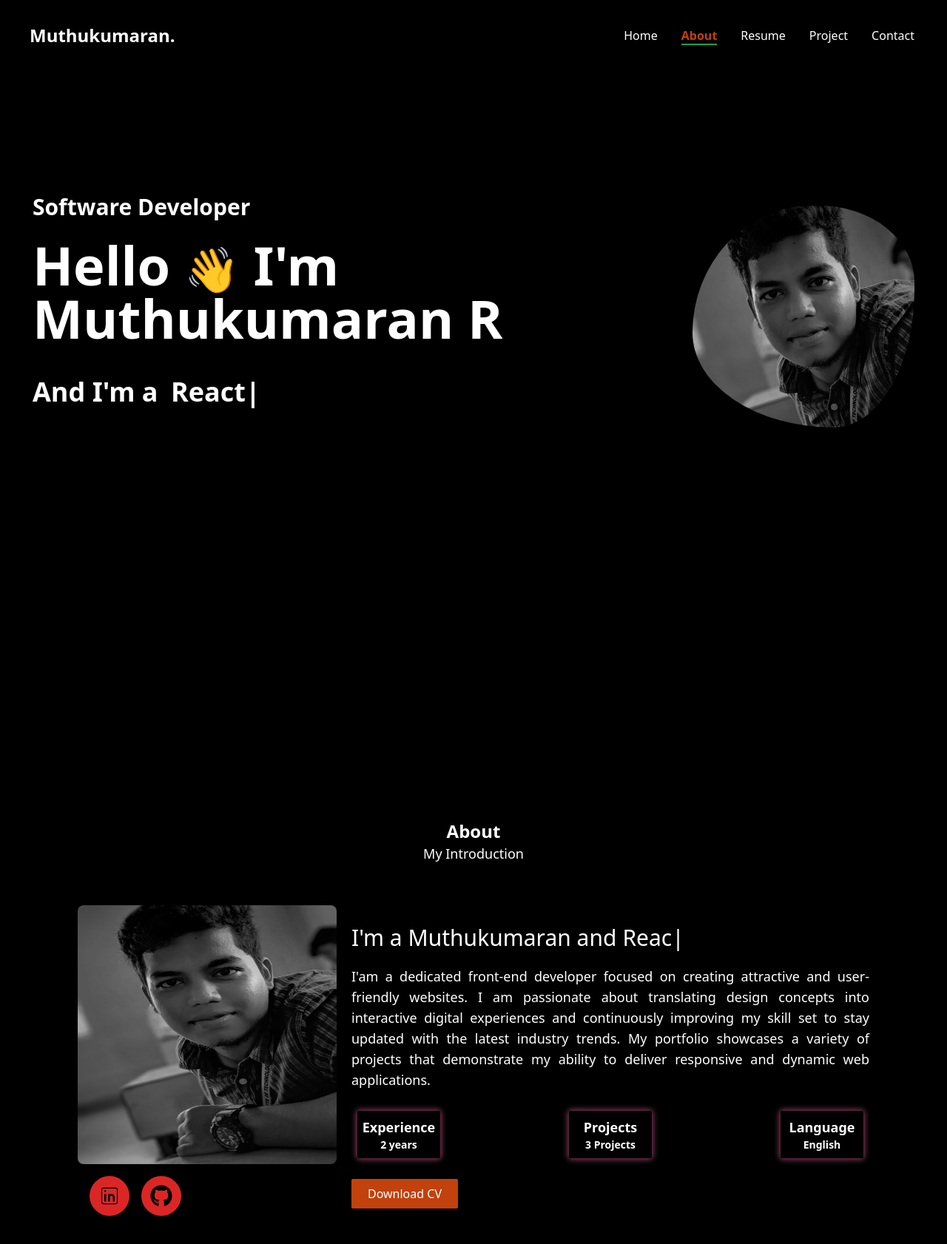
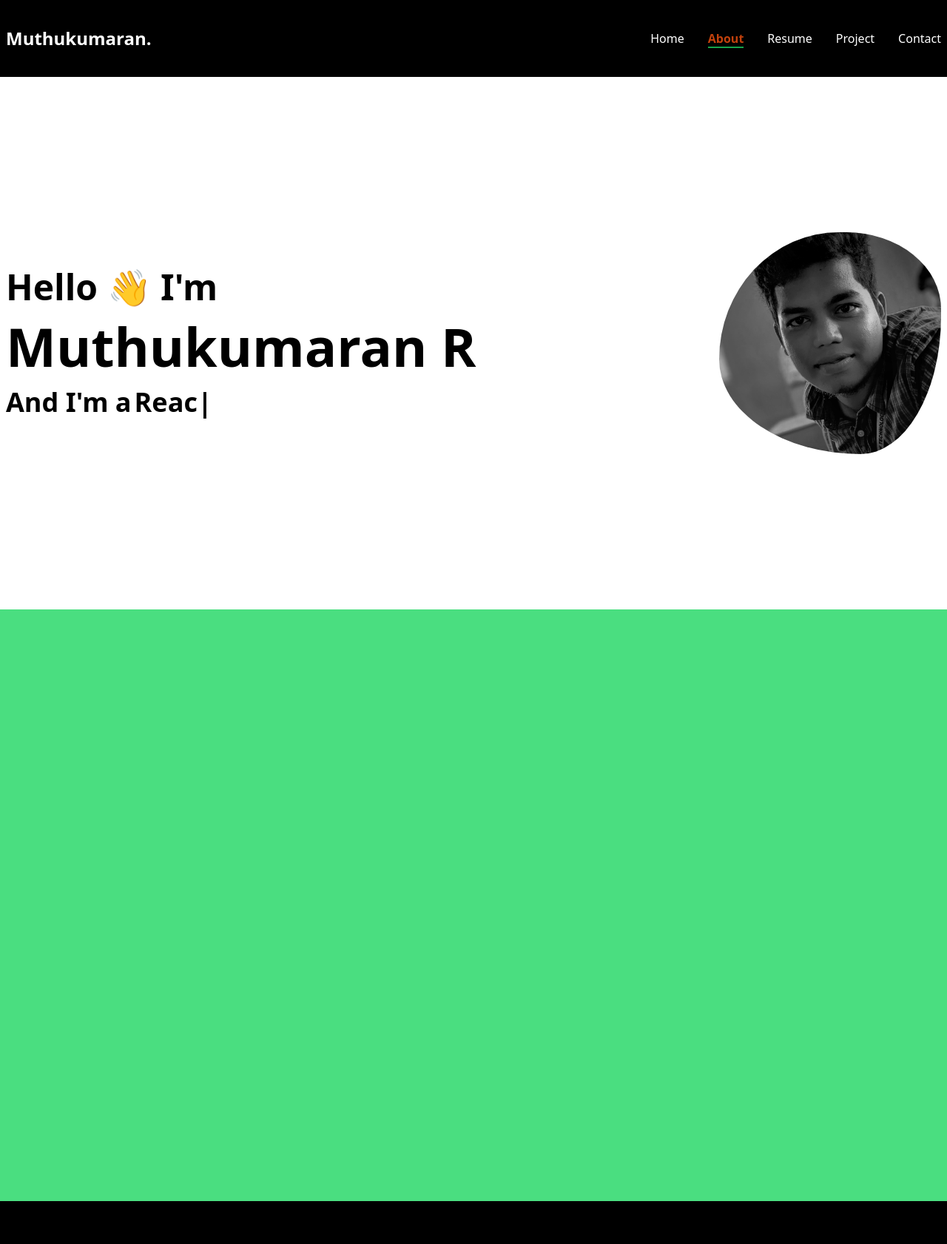
Before and after one commit to muthu050700/Muthukumaran-R-Protfolio, a React (Vite) app: page /about in a window 1280 px wide. Shown: the top 1682 px of the page at 74% size. After the commit the page ends 1624 px from the top, so only its background shows below. Built offline with nearby package versions, Linux system fonts and the light colour scheme.

Commit message:
added header component and home component

```diff
--- a/src/Components/About.jsx
+++ b/src/Components/About.jsx
@@ -4,78 +4,81 @@ import { FaGithub } from "react-icons/fa";
 import SocialIcons from "./SocialIcons";
 const About = () => {
   return (
-    <div className=" text-white h-screen md:flex justify-center flex-col">
-      <div className="flex flex-col justify-center items-center mt-28 m-10">
-        <h1 className="font-bold text-2xl">About</h1>
-        <p className=" font-normal text-lg">My Introduction</p>
-      </div>
-      <div className=" flex flex-col gap-5 justify-between md:items-center md:flex-row md:mt-4 max-w-[1224px] mx-auto px-4">
-        <div className="flex flex-col">
-          <img
-            src="./assets/profile-img.jpeg"
-            alt="img"
-            className="w-[250px] h-[200px] md:w-[350px] md:h-[350px] rounded-lg"
-          />
-          <div className="flex gap-4 m-4 w-full">
-            <SocialIcons text={"LinkedIn"}>
-              <CiLinkedin size={30} className=" cursor-pointer " />
-            </SocialIcons>
-            <SocialIcons text={"Github"}>
-              <FaGithub size={30} className=" cursor-pointer " />
-            </SocialIcons>
-          </div>
-        </div>
-        <div className="flex flex-col justify-center gap-5">
-          <h3 className="lg:text-3xl md:text-2xl text-[18px]">
-            I'm a Muthukumaran and
-            <ReactTyped
-              className="pl-2"
-              strings={["Front-end Developer.", "React Js Developer."]}
-              typeSpeed={40}
-              backSpeed={50}
-              loop
-            />
-          </h3>
-          <p className="text-justify md:w-[700px] text-lg leading-7">
-            I'am a dedicated front-end developer focused on creating attractive
-            and user-friendly websites. I am passionate about translating design
-            concepts into interactive digital experiences and continuously
-            improving my skill set to stay updated with the latest industry
-            trends. My portfolio showcases a variety of projects that
-            demonstrate my ability to deliver responsive and dynamic web
-            applications.
-          </p>
-          <div className="flex flex-wrap justify-between">
-            <div className="relative m-2">
-              <div className=" absolute bg-pink-700 blur-sm -inset-0.3 border border-white w-28 h-16  rounded-sm  "></div>
-              <div className=" relative flex flex-col justify-center items-center bg-black w-28 h-16 rounded-sm">
-                <p className="font-bold text-lg">Experience</p>
-                <p className="font-bold text-sm">2 years</p>
-              </div>
-            </div>
-            <div className="relative m-2">
-              <div className=" absolute bg-pink-700 blur-sm -inset-0.3  border border-white w-28 h-16 rounded-sm  "></div>
-              <div className=" relative flex flex-col justify-center items-center bg-black w-28 h-16 rounded-sm">
-                <p className="font-bold text-lg">Projects</p>
-                <p className="font-bold text-sm">3 Projects</p>
-              </div>
-            </div>
-            <div className="relative m-2">
-              <div className=" absolute bg-pink-700 blur-sm -inset-0.3 border border-white w-28 h-16 rounded-sm  "></div>
-              <div className=" relative flex flex-col justify-center items-center bg-black w-28 h-16 rounded-sm">
-                <p className="font-bold text-lg">Language</p>
-                <p className="font-bold text-sm">English</p>
-              </div>
-            </div>
-          </div>
-          <div>
-            <button className=" bg-orange-700 w-36 py-2 px-4 rounded-sm">
-              Download CV
-            </button>
-          </div>
-        </div>
-      </div>
-    </div>
+    // <div className=" text-white h-screen md:flex justify-center flex-col  ">
+    //   <div className="flex flex-col justify-center items-center mt-28 md:mt-10 m-10">
+    //     <h1 className="font-bold text-2xl">About</h1>
+    //     <p className=" font-normal text-lg">My Introduction</p>
+    //   </div>
+    //   <div className=" flex flex-col gap-5 md:justify-between md:items-center md:flex-row md:mt-4 max-w-[1224px] mx-auto px-4">
+    //     <div className="flex flex-col w-[500px]">
+    //       <img
+    //         src="./assets/profile-img.jpeg"
+    //         alt="img"
+    //         className="w-[250px] h-[200px] md:w-[350px] md:h-[350px] rounded-lg"
+    //       />
+    //     </div>
+    //     <div className="flex flex-col justify-center gap-5">
+    //       <h3 className="lg:text-3xl md:text-2xl text-[18px]">
+    //         I'm a Muthukumaran and
+    //         <ReactTyped
+    //           className="pl-2"
+    //           strings={["Front-end Developer.", "React Js Developer."]}
+    //           typeSpeed={40}
+    //           backSpeed={50}
+    //           loop
+    //         />
+    //       </h3>
+    //       <p className="text-justify md:w-[700px] text-lg leading-7">
+    //         I'am a dedicated front-end developer focused on creating attractive
+    //         and user-friendly websites. I am passionate about translating design
+    //         concepts into interactive digital experiences and continuously
+    //         improving my skill set to stay updated with the latest industry
+    //         trends. My portfolio showcases a variety of projects that
+    //         demonstrate my ability to deliver responsive and dynamic web
+    //         applications.
+    //       </p>
+    //       <div className="flex flex-wrap justify-between">
+    //         <div className="relative m-2">
+    //           <div className=" absolute bg-pink-700 blur-sm -inset-0.3 border border-white w-28 h-16  rounded-sm  "></div>
+    //           <div className=" relative flex flex-col justify-center items-center bg-black w-28 h-16 rounded-sm">
+    //             <p className="font-bold text-lg">Experience</p>
+    //             <p className="font-bold text-sm">2 years</p>
+    //           </div>
+    //         </div>
+    //         <div className="relative m-2">
+    //           <div className=" absolute bg-pink-700 blur-sm -inset-0.3  border border-white w-28 h-16 rounded-sm  "></div>
+    //           <div className=" relative flex flex-col justify-center items-center bg-black w-28 h-16 rounded-sm">
+    //             <p className="font-bold text-lg">Projects</p>
+    //             <p className="font-bold text-sm">3 Projects</p>
+    //           </div>
+    //         </div>
+    //         <div className="relative m-2">
+    //           <div className=" absolute bg-pink-700 blur-sm -inset-0.3 border border-white w-28 h-16 rounded-sm  "></div>
+    //           <div className=" relative flex flex-col justify-center items-center bg-black w-28 h-16 rounded-sm">
+    //             <p className="font-bold text-lg">Language</p>
+    //             <p className="font-bold text-sm">English</p>
+    //           </div>
+    //         </div>
+    //       </div>
+    //       <div>
+    //         <button className=" bg-orange-700 w-36 py-2 px-4 rounded-sm">
+    //           Download CV
+    //         </button>
+    //       </div>
+    //     </div>
+    //   </div>
+    //   <div className="flex gap-4 m-4 w-full max-w-[1224px] mx-auto">
+    //     <SocialIcons text={"LinkedIn"}>
+    //       <CiLinkedin size={30} className=" cursor-pointer " />
+    //     </SocialIcons>
+    //     <SocialIcons text={"Github"}>
+    //       <FaGithub size={30} className=" cursor-pointer " />
+    //     </SocialIcons>
+    //   </div>
+    // </div>
+    <>
+      <div className="h-[100vh] bg-green-400"></div>
+    </>
   );
 };
 
--- a/src/Components/Header.jsx
+++ b/src/Components/Header.jsx
@@ -1,7 +1,9 @@
 import { RiMenu3Line } from "react-icons/ri";
 import { useState } from "react";
 import { MdClose } from "react-icons/md";
-import { Link, useLocation } from "react-router-dom";
+import { useLocation } from "react-router-dom";
+import MobileNav from "./MobileNav";
+import NavLinks from "./NavLinks";
 const Header = () => {
   const [showNav, setShowNav] = useState(false);
   const handleNav = () => {
@@ -9,156 +11,19 @@ const Header = () => {
   };
   const { pathname } = useLocation();
   return (
-    <div className=" fixed z-10 bg-black h-24 flex justify-between items-center text-white w-full  mx-auto top-0 ">
-      <div className="animate__animated animate__fadeInDown animate__delay-1s h-24 flex justify-between items-center text-white w-full max-w-[1224px] mx-auto">
-        <h1 className="font-bold text-xl px-3 md:text-2xl">Muthukumaran.</h1>
-        <ul className="md:flex gap-8 hidden px-4">
-          <li>
-            <Link
-              to={"/"}
-              className={`${
-                pathname === "/" &&
-                "font-bold text-orange-700 border-b-2 border-green-600"
-              } hover:text-red-700 transition-all`}
-            >
-              Home
-            </Link>
-          </li>
-          <li>
-            <Link
-              to={"/about"}
-              className={`${
-                pathname === "/about" &&
-                "font-bold text-orange-700 border-b-2 border-green-600"
-              } hover:text-red-700 transition-all`}
-            >
-              About
-            </Link>
-          </li>
-          <li>
-            <Link
-              to={"/resume"}
-              className={`${
-                pathname === "/resume" &&
-                "font-bold text-orange-700 border-b-2 border-green-600"
-              } hover:text-red-700 transition-all`}
-            >
-              Resume
-            </Link>
-          </li>
-          <li>
-            <Link
-              to={"/project"}
-              className={`${
-                pathname === "/project" &&
-                "font-bold text-orange-700 border-b-2 border-green-600"
-              } hover:text-red-700 transition-all`}
-            >
-              Project
-            </Link>
-          </li>
-          <li>
-            <Link
-              to={"/contact"}
-              className={`${
-                pathname === "/contact" &&
-                "font-bold text-orange-700 border-b-2 border-green-600"
-              } hover:text-red-700 transition-all`}
-            >
-              Contact
-            </Link>
-          </li>
-        </ul>
+    <div className=" fixed z-10 bg-black h-[13vh] flex justify-between items-center text-white w-full  mx-auto top-0  ">
+      {/* Desktop Navbar */}
+      <div className="h-24 flex justify-between items-center text-white w-full container mx-auto">
+        <h1 className="font-bold text-xl md:text-2xl ml-2">Muthukumaran.</h1>
+        {/* NavLinks */}
+        <NavLinks pathname={pathname} desktop={true} />
       </div>
-      <div
-        onClick={handleNav}
-        className=" md:hidden m-4 animate__animated animate__fadeInDown animate__delay-1s mr-6 z-20"
-      >
+      <div onClick={handleNav} className=" md:hidden z-20 mr-2">
         {showNav ? <MdClose size={30} /> : <RiMenu3Line size={30} />}
       </div>
 
-      <div
-        className={
-          showNav
-            ? "fixed left-0 top-0 sm:w-[50%] w-[100%] h-full bg-black ease-in-out duration-200 md:hidden z-10"
-            : "fixed left-[-100%] top-0  h-full bg-black ease-in-out duration-200 md:hidden"
-        }
-      >
-        <div className="flex justify-between">
-          <h1 className="font-bold text-white mt-8 pl-4 text-xl">
-            Muthukumaran.
-          </h1>
-          {/* <div
-            onClick={handleNav}
-            className="absolute right-0 top-[14px] md:hidden m-4 "
-          >
-            {showNav ? <MdClose size={30} /> : ""}
-          </div> */}
-        </div>
-
-        <ul className="pt-12 gap-8 uppercase p-4 text-white flex flex-col items-center">
-          <li className="pb-4">
-            <Link
-              to={"/"}
-              className={`${
-                pathname === "/" &&
-                "font-bold text-orange-700 border-b-2 border-green-600"
-              } hover:text-red-700 transition-all`}
-              onClick={handleNav}
-            >
-              Home
-            </Link>
-          </li>
-          <li className="pb-4">
-            <Link
-              to={"/about"}
-              className={`${
-                pathname === "/about" &&
-                "font-bold text-orange-700 border-b-2 border-green-600"
-              } hover:text-red-700 transition-all`}
-              onClick={handleNav}
-            >
-              About
-            </Link>
-          </li>
-          <li className="pb-4">
-            <Link
-              to={"/resume"}
-              className={`${
-                pathname === "/resume" &&
-                "font-bold text-orange-700 border-b-2 border-green-600"
-              } hover:text-red-700 transition-all`}
-              onClick={handleNav}
-            >
-              Resume
-            </Link>
-          </li>
-          <li className="pb-4">
-            <Link
-              to={"/project"}
-              className={`${
-                pathname === "/project" &&
-                "font-bold text-orange-700 border-b-2 border-green-600"
-              } hover:text-red-700 transition-all`}
-              onClick={handleNav}
-            >
-              Project
-            </Link>
-          </li>
-          <li className="pb-4">
-            <Link
-              to={"/contact"}
-              className={`${
-                pathname === "/contact" &&
-                "font-bold text-orange-700 border-b-2 border-green-600"
-              } hover:text-red-700 transition-all`}
-              onClick={handleNav}
-            >
-              Contact
-            </Link>
-          </li>
-        </ul>
-      </div>
+      {/* MobileNav */}
+      <MobileNav handleNav={handleNav} showNav={showNav} pathname={pathname} />
     </div>
   );
 };
--- a/src/Components/Home.jsx
+++ b/src/Components/Home.jsx
@@ -1,46 +1,121 @@
+// import { ReactTyped } from "react-typed";
+// import { Fade } from "react-awesome-reveal";
+// const Home = () => {
+//   return (
+//     <div className=" text-white flex flex-col justify-between items-center md:flex-row md:mt-36 max-w-[1224px] mx-auto px-4 mt-8 h-screen">
+//       {/* <Fade direction="left" delay={1} duration={2000} className=" "> */}
+//       <div className="flex flex-col md:gap-6">
+//         <p className="font-bold text-lg md:text-3xl pb-5 animate__animated animate__fadeInDown animate__delay-1s">
+//           Software Developer
+//         </p>
+//         <h2
+//           className=" text-4xl
+//         lg:text-7xl md:text-5xl font-bold pb-5 animate__animated  animate__fadeInDown  animate__delay-1s"
+//         >
+//           Hello{" "}
+//           <p className="animate__animated animate__headShake animate__delay-2s inline-block text-6xl animate__infinite">
+//             👋
+//           </p>{" "}
+//           I'm <br />
+//           <span className="lg:text-7xl md:text-5xl text-4xl pt-3">
+//             Muthukumaran R
+//           </span>
+//         </h2>
+//         <div className="flex pb-5 animate__animated  animate__fadeInDown  animate__delay-1s">
+//           <p className="font-bold text-[18px] lg:text-4xl md:text-2xl">
+//             And I'm a
+//           </p>
+//           <ReactTyped
+//             className="pl-2 font-bold lg:text-4xl md:text-2xl text-[18px]"
+//             strings={["Front-end Developer.", "React Js Developer."]}
+//             typeSpeed={40}
+//             backSpeed={50}
+//             loop
+//           />
+//         </div>
+//       </div>
+//       {/* </Fade> */}
+//       <Fade direction="right" delay={1000} duration={1000}>
+//         <div className=" blob mt-6">
+//           {/* <img src="./assets/profile-img.jpeg" alt="img" className="" /> */}
+//         </div>
+//       </Fade>
+//     </div>
+//   );
+// };
+// export default Home;
 import { ReactTyped } from "react-typed";
 import { Fade } from "react-awesome-reveal";
 const Home = () => {
   return (
-    <div className="m-28 text-white flex flex-col md:justify-between items-center md:flex-row md:mt-4 max-w-[1224px] mx-auto px-4   md:h-screen">
-      {/* <Fade direction="left" delay={1} duration={2000} className=" "> */}
-      <div className="flex flex-col flex-1 md:gap-6 justify-center">
-        <p className="font-bold items-start text-lg md:text-3xl animate__animated animate__fadeInDown animate__delay-1s">
-          Software Developer
+    // <div className="m-28 text-white flex flex-col md:justify-between items-center md:flex-row md:mt-4 max-w-[1224px] mx-auto px-4   md:h-screen">
+    //   {/* <Fade direction="left" delay={1} duration={2000} className=" "> */}
+    //   <div className="flex flex-col flex-1 md:gap-6 justify-center">
+    //     <p className="font-bold items-start text-lg md:text-3xl ">
+    //       Software Developer
+    //     </p>
+    //     <h2
+    //       className=" text-4xl
+    //     lg:text-7xl md:text-5xl font-bold pb-5 "
+    //     >
+    //       Hello{" "}
+    //       <p className="animate__animated animate__headShake animate__delay-2s inline-block text-6xl animate__infinite">
+    //         👋
+    //       </p>{" "}
+    //       I'm <br />
+    //       <span className="lg:text-7xl md:text-5xl text-4xl pt-3">
+    //         Muthukumaran R
+    //       </span>
+    //     </h2>
+    //     <div className=" pb-5 ">
+    //       <p className="font-bold text-[18px] lg:text-4xl md:text-2xl">
+    //         And I'm a{" "}
+    //         <ReactTyped
+    //           className="pl-2 font-bold lg:text-4xl md:text-2xl text-[18px]"
+    //           strings={["Front-end Developer.", "React Js Developer."]}
+    //           typeSpeed={40}
+    //           backSpeed={50}
+    //           loop
+    //         />
+    //       </p>
+    //     </div>
+    //   </div>
+    //   {/* </Fade> */}
+    //   {/* <Fade direction="right" delay={1000} duration={1000}> */}
+    //   <div className=" blob mt-6 w-16">
+    //     {/* <img src="./assets/profile-img.jpeg" alt="img" className="" /> */}
+    //   </div>
+    //   {/* </Fade> */}
+    // </div>
+    <>
+      <div className=" bg-white text-black  mt-[13vh] h-[87vh] md:h-[90vh] container mx-auto flex flex-col justify-center gap-10 md:flex-row md:items-center ">
+        {/* Left side content */}
+        <div className="flex flex-col ml-2 gap-2 md:flex-1 lg:gap-5">
+          <p className="font-bold text-2xl md:text-3xl lg:text-5xl">
+            Hello 👋 I'm
           </p>
-        <h2
-          className=" text-4xl
-        lg:text-7xl md:text-5xl font-bold pb-5 animate__animated  animate__fadeInDown  animate__delay-1s"
-        >
-          Hello{" "}
-          <p className="animate__animated animate__headShake animate__delay-2s inline-block text-6xl animate__infinite">
-            👋
-          </p>{" "}
-          I'm <br />
-          <span className="lg:text-7xl md:text-5xl text-4xl pt-3">
+          <p className="font-bold text-4xl md:text-5xl lg:text-7xl">
             Muthukumaran R
-          </span>
-        </h2>
-        <div className=" pb-5 animate__animated  animate__fadeInDown  animate__delay-1s">
-          <p className="font-bold text-[18px] lg:text-4xl md:text-2xl">
-            And I'm a{" "}
+          </p>
+          <div className="font-bold text-2xl lg:text-4xl">
+            <p>
+              And I'm a
+              <span>
                 <ReactTyped
-              className="pl-2 font-bold lg:text-4xl md:text-2xl text-[18px]"
+                  className="pl-1"
                   strings={["Front-end Developer.", "React Js Developer."]}
                   typeSpeed={40}
                   backSpeed={50}
                   loop
                 />
+              </span>
             </p>
           </div>
         </div>
-      {/* </Fade> */}
-      <Fade direction="right" delay={1000} duration={1000}>
-        <div className=" blob mt-6 w-16">
-          {/* <img src="./assets/profile-img.jpeg" alt="img" className="" /> */}
+        {/* Right side image */}
+        <div className=" blob mx-auto md:m-2 "></div>
       </div>
-      </Fade>
-    </div>
+    </>
   );
 };
 export default Home;
--- /dev/null
+++ b/src/Components/MobileNav.jsx
@@ -0,0 +1,25 @@
+import NavLinks from "./NavLinks";
+const MobileNav = (props) => {
+  const { handleNav, showNav, pathname } = props;
+  return (
+    <>
+      <div
+        className={
+          showNav
+            ? "fixed left-0 top-0 sm:w-[50%] w-[100%] h-full bg-black ease-in-out duration-200 md:hidden z-10"
+            : "fixed left-[-100%] top-0  h-full bg-black ease-in-out duration-200 md:hidden"
+        }
+      >
+        <div className="flex justify-between">
+          <h1 className="font-bold text-white mt-8 pl-4 text-xl">
+            Muthukumaran.
+          </h1>
+        </div>
+        {/* NavLinks */}
+        <NavLinks pathname={pathname} desktop={false} />
+      </div>
+    </>
+  );
+};
+
+export default MobileNav;
--- /dev/null
+++ b/src/Components/NavLinks.jsx
@@ -0,0 +1,72 @@
+import { Link } from "react-router-dom";
+const NavLinks = ({ pathname, desktop }) => {
+  return (
+    <div>
+      <ul
+        className={`${
+          desktop
+            ? "md:flex gap-8 hidden mr-2"
+            : "pt-12 gap-8 uppercase p-4 text-white flex flex-col items-center"
+        }`}
+      >
+        <li>
+          <Link
+            to={"/"}
+            className={`${
+              pathname === "/" &&
+              "font-bold text-orange-700 border-b-2 border-green-600"
+            } hover:text-red-700 transition-all`}
+          >
+            Home
+          </Link>
+        </li>
+        <li>
+          <Link
+            to={"/about"}
+            className={`${
+              pathname === "/about" &&
+              "font-bold text-orange-700 border-b-2 border-green-600"
+            } hover:text-red-700 transition-all`}
+          >
+            About
+          </Link>
+        </li>
+        <li>
+          <Link
+            to={"/resume"}
+            className={`${
+              pathname === "/resume" &&
+              "font-bold text-orange-700 border-b-2 border-green-600"
+            } hover:text-red-700 transition-all`}
+          >
+            Resume
+          </Link>
+        </li>
+        <li>
+          <Link
+            to={"/project"}
+            className={`${
+              pathname === "/project" &&
+              "font-bold text-orange-700 border-b-2 border-green-600"
+            } hover:text-red-700 transition-all`}
+          >
+            Project
+          </Link>
+        </li>
+        <li>
+          <Link
+            to={"/contact"}
+            className={`${
+              pathname === "/contact" &&
+              "font-bold text-orange-700 border-b-2 border-green-600"
+            } hover:text-red-700 transition-all`}
+          >
+            Contact
+          </Link>
+        </li>
+      </ul>
+    </div>
+  );
+};
+
+export default NavLinks;
```
Also changed, not shown: 1 other file (tests, documents, lock files or other folders). Lines whose indentation alone changed are shown as unchanged.
